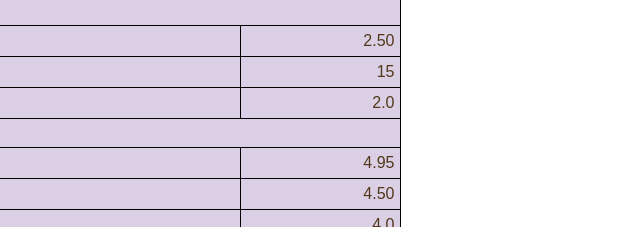
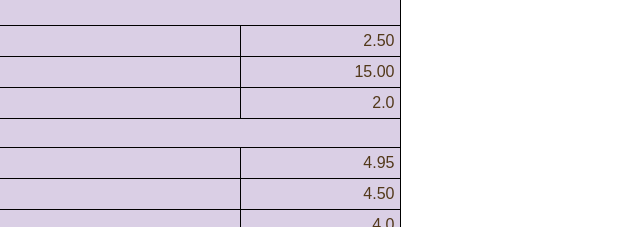
Before and after one commit to erickzumba/ssp-pratical, a plain HTML site: page PaddysCafe.html in a window 1280 px wide. Shown: the part 136-363 px from the top of the page, 635-1275 px from the left. Drawn offline with Linux system fonts and the light colour scheme.

Commit message:
latest version

```diff
--- a/PaddysCafe.html
+++ b/PaddysCafe.html
@@ -111,7 +111,7 @@
             <tr vegetarian="false">
                <td align="center"><input name="item0" type="checkbox"></td>
                <td>Vodka</td>
-               <td align="right">15</td>
+               <td align="right">15.00</td>
             </tr>
             <tr vegetarian="true">
                <td align="center"><input name="item0" type="checkbox"></td>
```
